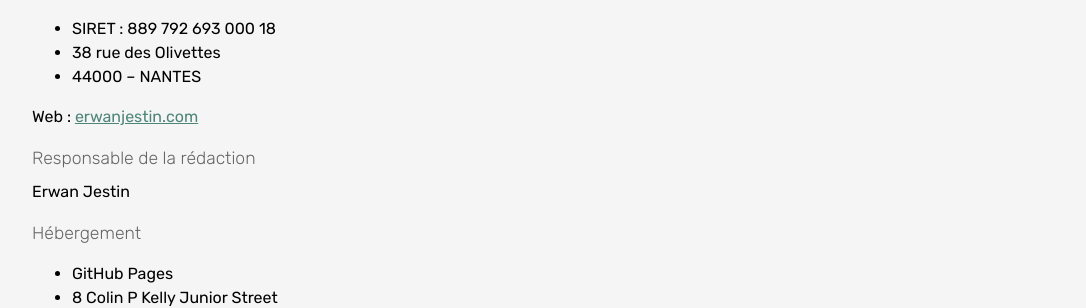
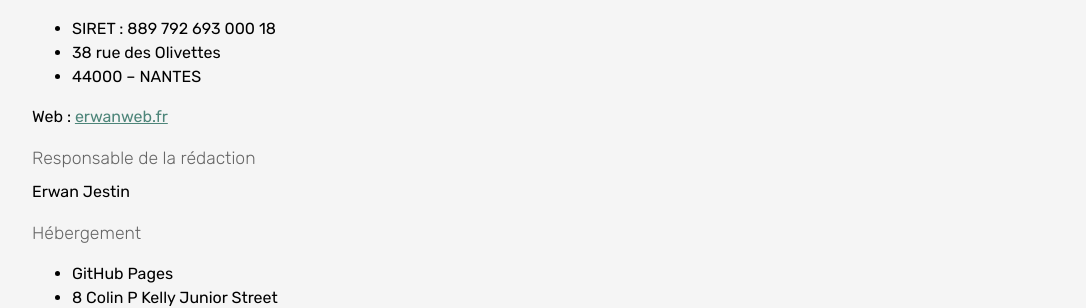
Before and after one commit to ErwanJes/ej-portfolio, a Jekyll site: the page built from pages/legal.md, in a window 1280 px wide. Shown: the part 225-533 px from the top of the page, without its empty margins (96-1182 px from the left). Built offline with Jekyll 4.4.1, drawn with Linux system fonts in a browser that asks for light colours; a script that is not in the unit is left out.

Commit message:
Rename 'Erwan Jestin' occurences by 'Erwan Web' + update configs

```diff
--- a/_config.yml
+++ b/_config.yml
@@ -18,13 +18,13 @@
 # You can create any custom variable you would like, and they will be accessible
 # in the templates via {{ site.myvariable }}.
 
-title: Erwan Jestin - Portfolio
+title: Erwan Web
 author: Erwan Jestin
-email: hello@erwanjestin.com
+email: hello@erwanweb.fr
 description: >- # this means to ignore newlines until "baseurl:"
   Votre site web professionnel sûr-mesure pour votre activité ou votre service
 baseurl: "" # the subpath of your site, e.g. /blog
-url: "http://erwanjestin.com" # the base hostname & protocol for your site, e.g. http://example.com
+url: "http://erwanweb.fr" # the base hostname & protocol for your site, e.g. http://example.com
 twitter_username: ErwanJes
 facebook_username:  ErwanJestinDev
 github_username:  ErwanJes
--- a/_layouts/home.html
+++ b/_layouts/home.html
@@ -217,8 +217,8 @@
             <p>Si vous avez des questions ou des suggestions, n'hésitez pas à m'envoyer un message :</p>
             <form action="https://api.web3forms.com/submit" method="POST">
 
-              <input type="hidden" name="apikey" value="be41bd71-ce4f-402a-a94c-55b094c1be87">
-              <input type="hidden" name="subject" value="Nouveau message - Erwan Jestin portfolio" />
+              <input type="hidden" name="apikey" value="880789f0-2086-4e04-9fa2-0508d78c650a">
+              <input type="hidden" name="subject" value="Nouveau message - Erwan Web" />
               <input type="hidden" name="redirect" value="https://web3forms.com/success" />
 
               <div class="form-group">
--- a/pages/legal.md
+++ b/pages/legal.md
@@ -12,7 +12,7 @@
 - 38 rue des Olivettes
 - 44000 – NANTES
 
-Web : [erwanjestin.com](https://www.erwanjestin.com)
+Web : [erwanweb.fr](https://erwanweb.fr)
 
 ### Responsable de la rédaction
 
```
Also changed, not shown: _includes/head-open.html (+4 -4 lines).
